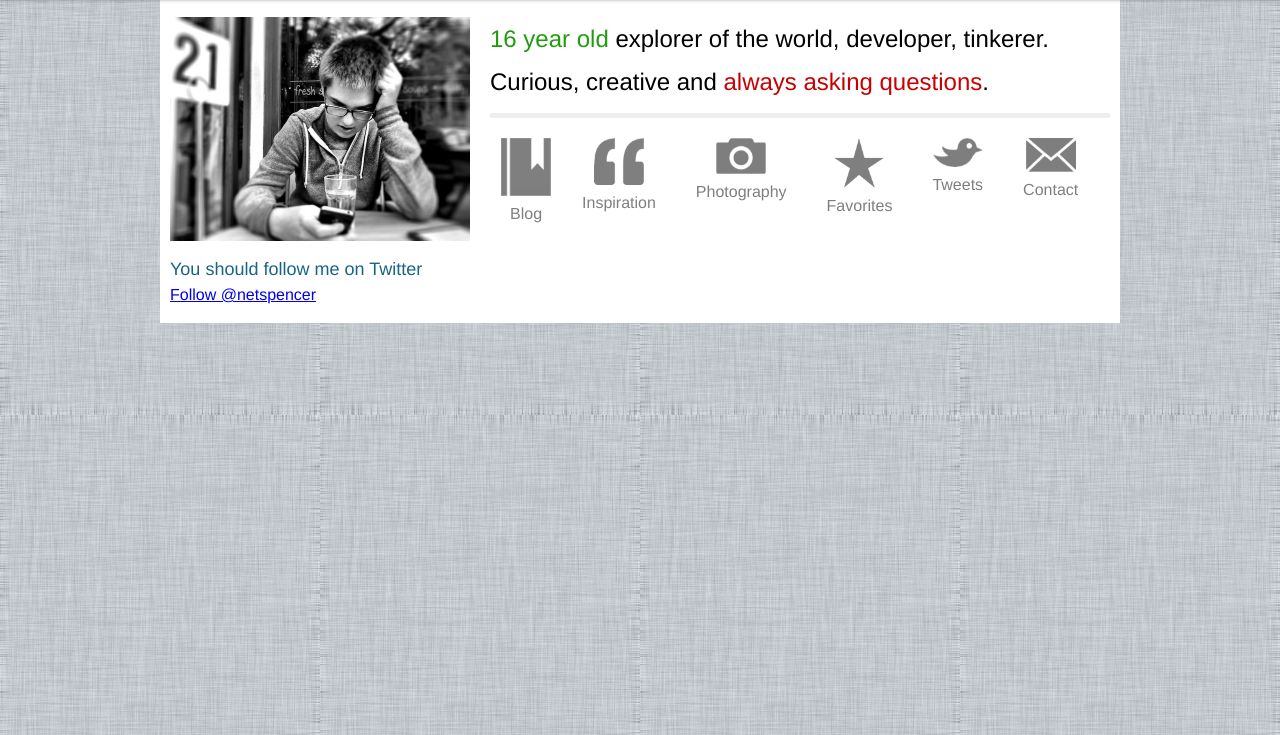
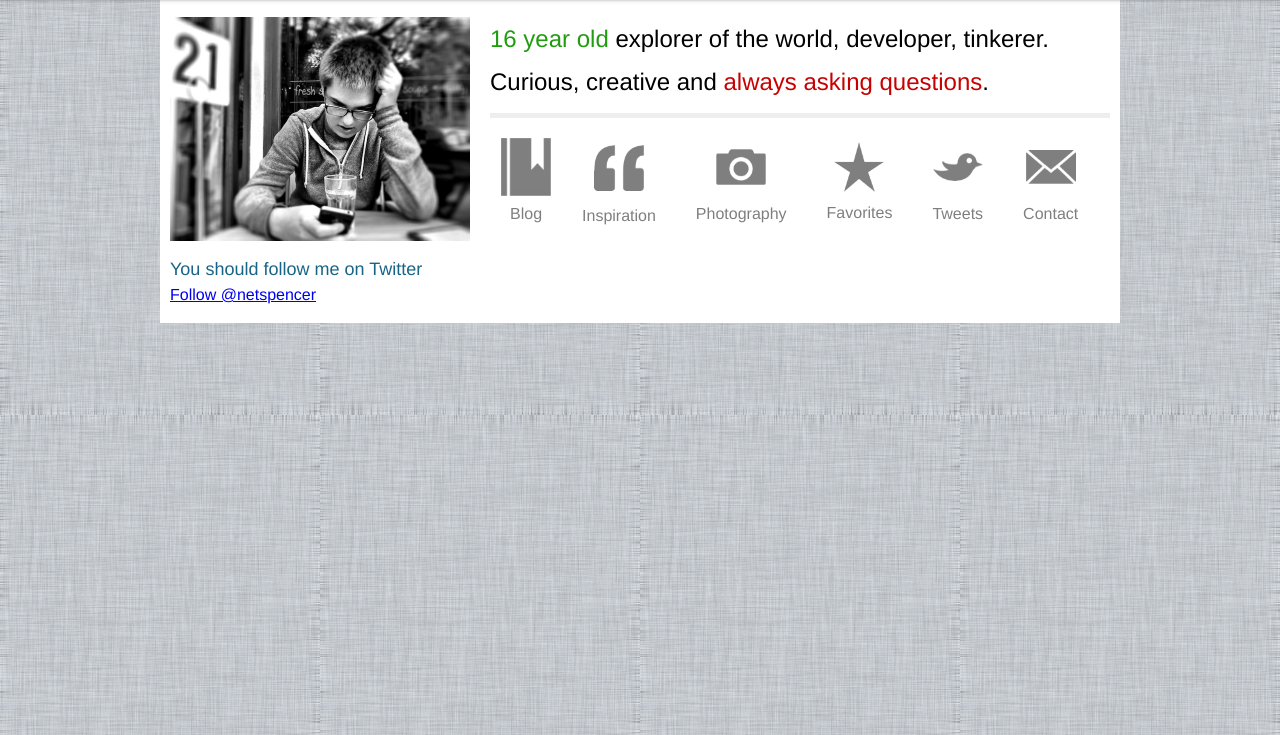
Before and after one commit to netspencer/Netspencer, a plain HTML site: page index.html in a window 1280 px wide. Shown: the part 65-800 px from the top of the page. Drawn offline with nearby package versions, Linux system fonts and the light colour scheme.

Commit message:
done for the night. some changes to the section icon alignment

```diff
--- a/css/main.less
+++ b/css/main.less
@@ -36,6 +36,7 @@ section#page {
 	background:#FFF;
 	padding:20px 0;
 
+	section#top-info {
 		div.profile-sidebar {
 			div.profile-pic {
 				margin-bottom:10px;
@@ -78,33 +79,46 @@ section#page {
 				list-style:none;
 				float:left;
 				text-align:center;
+				-webkit-transition: opacity 0.4s linear;
 
 				img {
 					width:50px;
 				}
 
 				&.blog {
-
+					img {
+						margin-bottom:0px;
+					}
 				}
 
 				&.inspiration {
-
+					img {
+						margin:6.5px 0;
+					}
 				}
 
 				&.photography {
-
+					img {
+						margin:11px 0;
+					}
 				}
 
 				&.favorites {
-
+					img {
+						margin:3.5px 0;
+					}
 				}
 
 				&.tweets {
-
+					img {
+						margin:14.5px 0;
+					}
 				}
 
 				&.contact {
-
+					img {
+						margin:12px 0;
+					}
 				}
 
 				h4 {
@@ -119,3 +133,5 @@ section#page {
 			}
 		}
 	}
+
+}
--- a/index.html
+++ b/index.html
@@ -27,6 +27,7 @@
         </div>
     </section>
     <section id="page" class="container_12">
+        <section id="top-info">
             <div class="grid_4 profile-sidebar">
                 <div class="img_frame profile-pic"><img src="images/me.jpg" /></div>
                 <div class="twitter-follow">
@@ -51,6 +52,7 @@
             </div>
             <div class="clear"></div>
         </section>
+    </section>
 
 </body>
 </html>
```
Also changed, not shown: css/main.css. Lines whose indentation alone changed are shown as unchanged.
